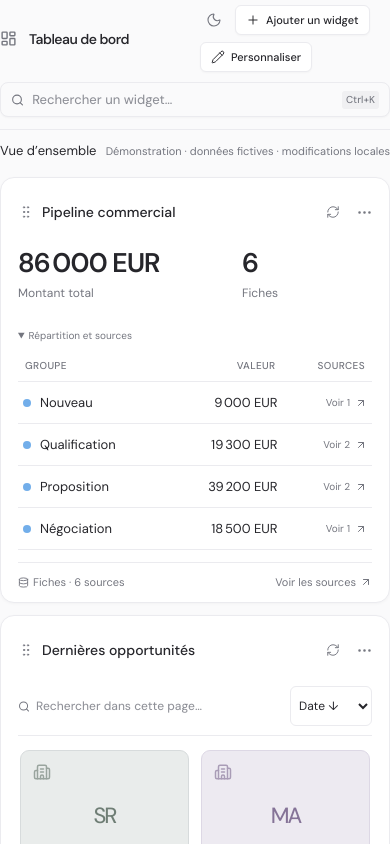
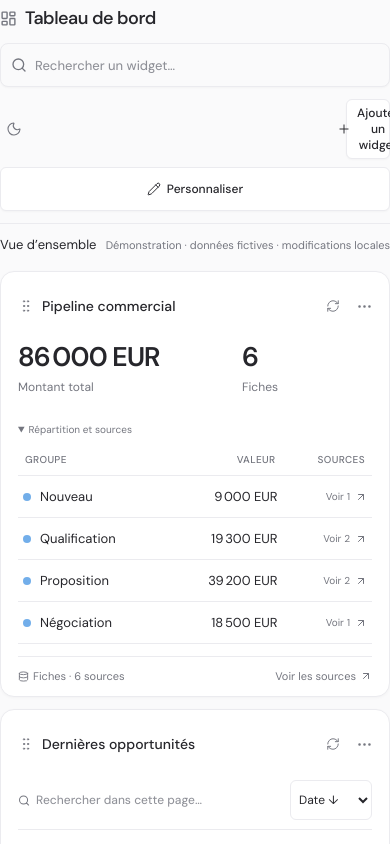
Before and after one commit to foulezombie94/Relay, a Next.js app: page /demo/dashboard in a window 390 px wide. Shown: the top 844 px of the page. Built offline with nearby package versions, Linux system fonts and the light colour scheme.

Commit message:
fix(mobile): bound sidebar menus and tidy dashboard search

```diff
--- a/src/app/globals.css
+++ b/src/app/globals.css
@@ -3326,3 +3326,23 @@ html[data-relay-density="compact"] .sb-menu-button {
   padding-top: 6px;
   padding-bottom: 6px;
 }
+
+@media (max-width: 767px) {
+  .sb-dropdown[data-mobile="true"] {
+    width: min(320px, calc(100vw - 24px));
+    min-width: min(240px, calc(100vw - 24px));
+    max-width: calc(100vw - 24px);
+    max-height: min(
+      calc(100dvh - 24px),
+      var(--radix-dropdown-menu-content-available-height, 100dvh)
+    );
+  }
+  .sb-dropdown[data-mobile="true"] .sb-dropdown-item {
+    min-height: 44px;
+    white-space: normal;
+    overflow-wrap: anywhere;
+  }
+  .sb-dropdown[data-mobile="true"] .sb-dropdown-item > svg {
+    flex-shrink: 0;
+  }
+}
--- a/src/components/dashboard/board.module.css
+++ b/src/components/dashboard/board.module.css
@@ -451,3 +451,76 @@
     display: flex;
   }
 }
+
+@media (max-width: 767px) {
+  .boardHeader {
+    grid-template-columns: minmax(0, 1fr);
+    grid-template-areas: "title" "search" "actions";
+    gap: 12px;
+  }
+  .boardTitle {
+    grid-area: title;
+    flex-wrap: wrap;
+    gap: 8px;
+  }
+  .boardTitle h1 {
+    flex: 1;
+    min-width: 0;
+    font-size: 18px;
+    line-height: 26px;
+  }
+  .boardSearch {
+    grid-area: search;
+    min-width: 0;
+    height: 44px;
+  }
+  .boardSearch > svg {
+    flex-shrink: 0;
+  }
+  :global(html:has([data-relay-ui])) .boardSearch input[type="search"] {
+    width: 100%;
+    min-width: 0;
+    min-height: 0;
+    height: 100%;
+    border: 0;
+    border-radius: 0;
+    padding: 0;
+    margin: 0;
+    background: transparent;
+    box-shadow: none;
+    font-size: 16px;
+  }
+  .boardSearch kbd {
+    display: none;
+  }
+  .boardSearch > button {
+    flex-shrink: 0;
+    width: 36px;
+    height: 40px;
+  }
+  .boardActions {
+    grid-area: actions;
+    justify-content: stretch;
+  }
+  .boardActions > div {
+    display: grid;
+    grid-template-columns: minmax(0, 1fr) 44px;
+    gap: 8px;
+    width: 100%;
+  }
+  .boardActions button {
+    min-height: 44px;
+    max-width: 100%;
+    justify-content: center;
+    font-size: 12px;
+    white-space: normal;
+  }
+  .boardActions > div > button:nth-child(n + 3) {
+    grid-column: 1 / -1;
+  }
+  .boardOptions {
+    max-width: calc(100vw - 24px);
+    max-height: var(--radix-popover-content-available-height, 80dvh);
+    overflow-y: auto;
+  }
+}
--- a/src/components/search/search-dialog.module.css
+++ b/src/components/search/search-dialog.module.css
@@ -245,3 +245,44 @@
     display: none;
   }
 }
+
+@media (max-width: 767px) {
+  .dialog,
+  .dialog[data-preview="false"] {
+    top: 12px;
+    width: calc(100vw - 24px);
+    height: calc(100dvh - 24px);
+    max-height: calc(100dvh - 24px);
+    border-radius: 12px;
+  }
+  .content {
+    grid-template-columns: minmax(0, 1fr);
+  }
+  .preview {
+    display: none;
+  }
+  .top {
+    padding: 8px;
+    gap: 4px;
+  }
+  .top > button:first-of-type {
+    display: none;
+  }
+  .icon {
+    width: 44px;
+    height: 44px;
+  }
+  .result > span {
+    flex: 1;
+  }
+  .result small {
+    overflow-wrap: anywhere;
+  }
+  .footer {
+    flex-wrap: wrap;
+    gap: 6px 12px;
+    height: auto;
+    min-height: 40px;
+    padding: 8px 12px;
+  }
+}
```
Also changed, not shown: src/components/layout/sidebar-menu.tsx (+7 -0 lines), 1 other file (tests, documents, lock files or other folders).
